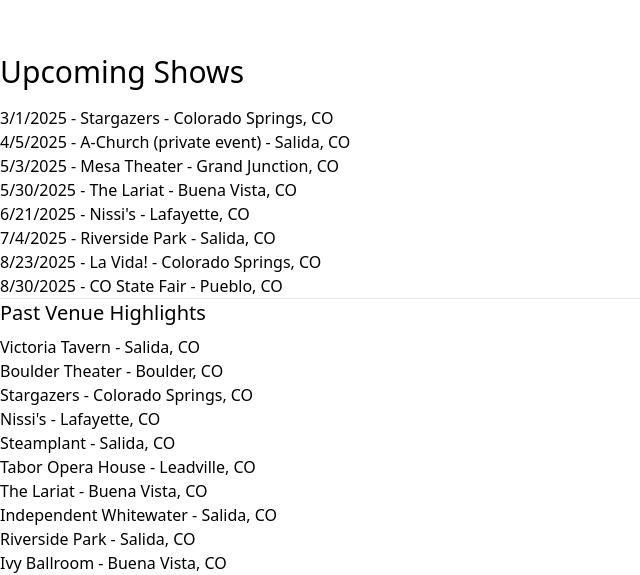
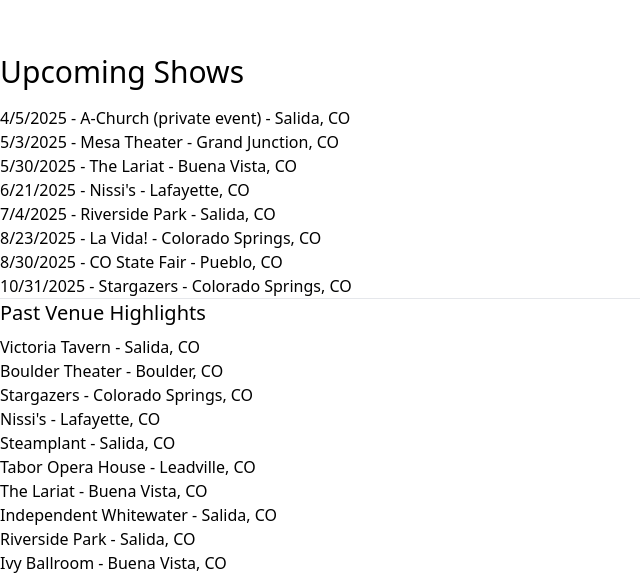
Before and after one commit to zhegwood/santarios.com, a Vue app: page /shows in a window 1280 px wide. Shown: the part 822-1397 px from the top of the page, without its empty margins (0-640 px from the left). Built offline with nearby package versions, Linux system fonts and the light colour scheme.

Commit message:
updated shows

```diff
--- a/src/components/Upcoming.vue
+++ b/src/components/Upcoming.vue
@@ -11,7 +11,6 @@
   <div>
     <h3 v-if="!props.hideTitle">Upcoming Shows</h3>
     <ul>
-      <li>3/1/2025 - Stargazers - Colorado Springs, CO</li>
       <li>4/5/2025 - A-Church (private event) - Salida, CO</li>
       <li>5/3/2025 - Mesa Theater - Grand Junction, CO</li>
       <li>5/30/2025 - The Lariat - Buena Vista, CO</li>
@@ -19,6 +18,7 @@
       <li>7/4/2025 - Riverside Park - Salida, CO</li>
       <li>8/23/2025 - La Vida! - Colorado Springs, CO</li>
       <li>8/30/2025 - CO State Fair - Pueblo, CO</li>
+      <li>10/31/2025 - Stargazers - Colorado Springs, CO</li>
     </ul>
   </div>
 </template>
```
